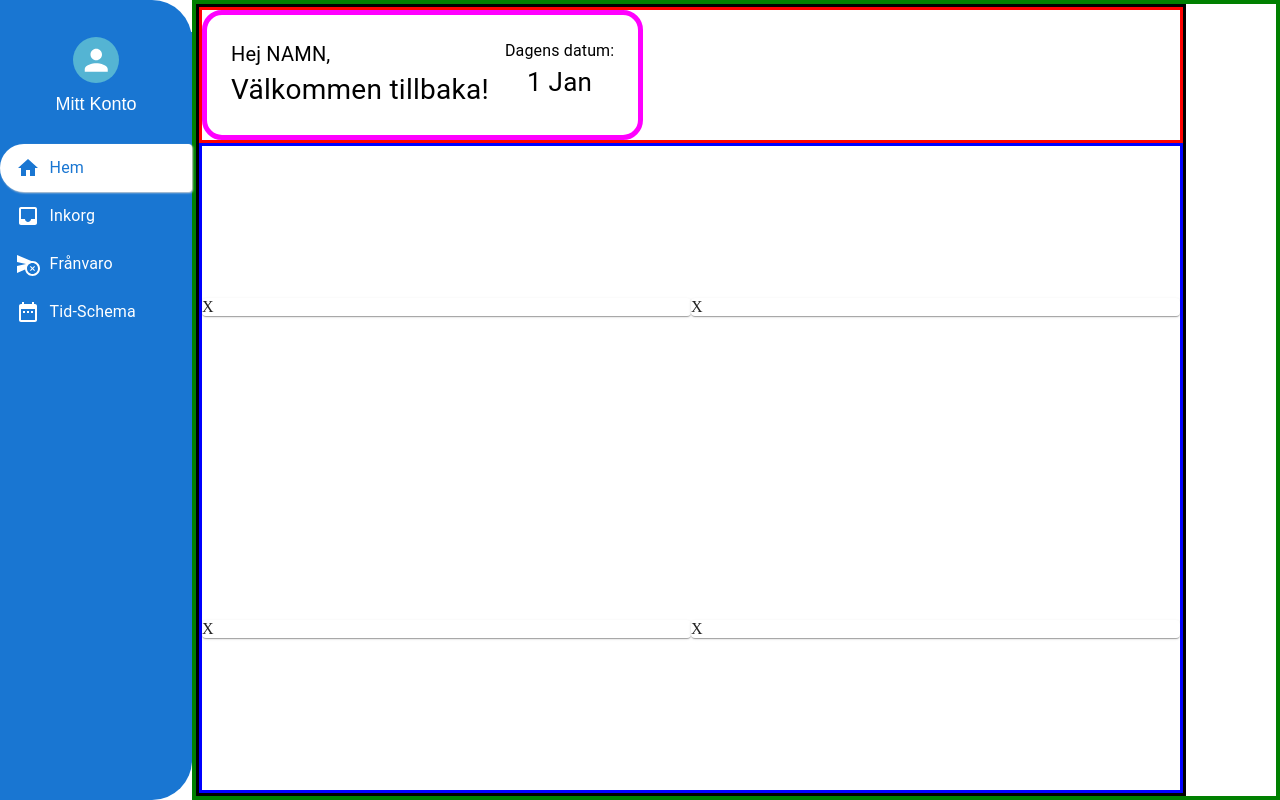
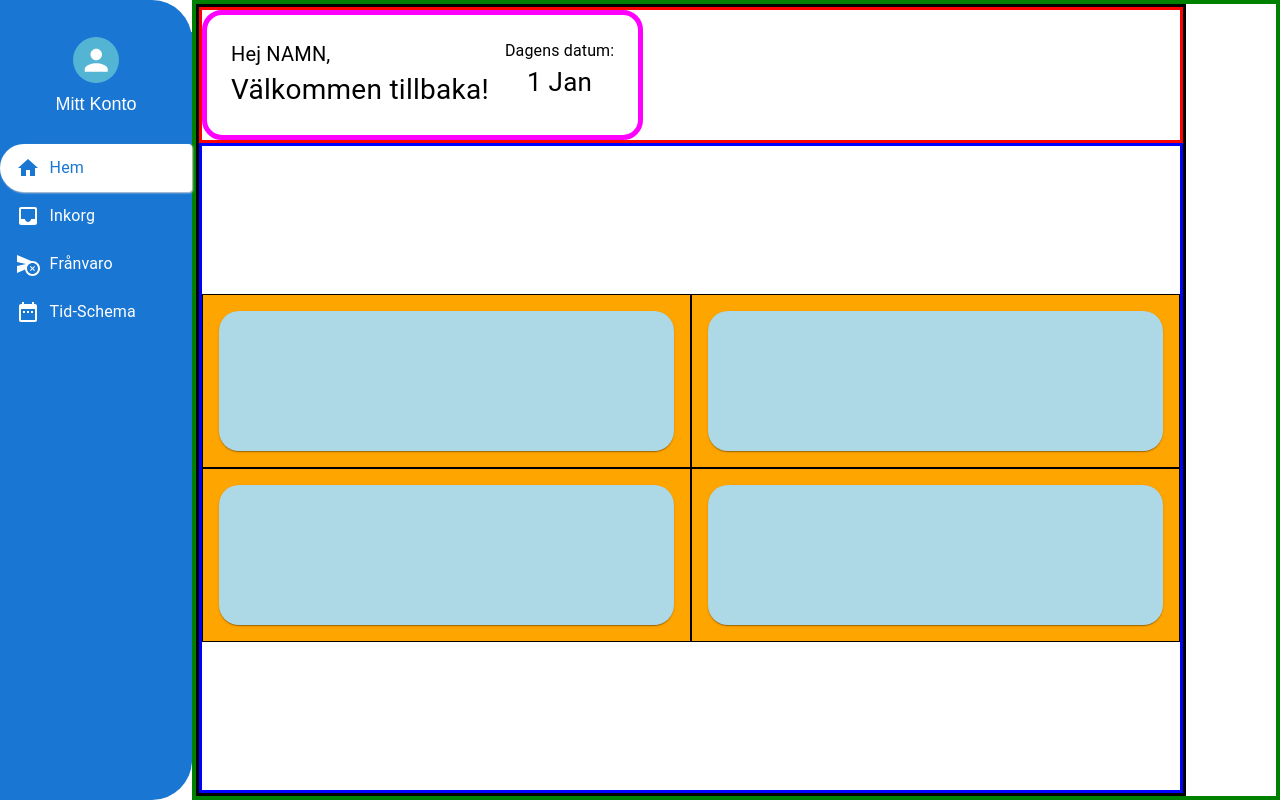
Before and after one commit to A-ForssmanP/InteractWithSchool, a React (Vite) app in the folder frontend/: page / in a window 1280 px wide. Built offline with nearby package versions, Linux system fonts and the light colour scheme; the HTML template or start-up script is replaced by a standard one.

Commit message:
work on grid layout

```diff
--- a/frontend/src/pages/dashBoard/DashBoard.jsx
+++ b/frontend/src/pages/dashBoard/DashBoard.jsx
@@ -1,5 +1,5 @@
 import { Box, Card, CardContent, Typography, Paper, Grid } from "@mui/material";
-import { orange } from "@mui/material/colors";
+import { lightBlue, orange } from "@mui/material/colors";
 
 /* content:
 welcome message
@@ -10,6 +10,19 @@ anteckningar
 list på sina barn
 Klass lista med färäldrar
 */
+
+// render grid items
+const renderGridItems = () => {
+  for (let i = 0; i < 4; i++) {
+    return (
+      <Grid maxWidth={"100%"} item xs={6} border={"1px solid black"}>
+        <Paper
+          sx={{ bgcolor: "lightblue", height: "100%", width: "100%" }}
+        ></Paper>
+      </Grid>
+    );
+  }
+};
 
 function DashBoard() {
   return (
@@ -48,25 +61,97 @@ function DashBoard() {
           </Box>
         </Box>
 
-        <Box flexGrow={1} border={"3px solid blue"}>
+        <Box
+          display={"flex"}
+          justifyContent={"left"}
+          alignItems={{ sm: "center" }}
+          flexGrow={1}
+          border={"3px solid blue"}
+        >
           <Grid
             container
-            justifyContent="center"
-            alignItems="center"
-            height={"100%"}
+            // justifyContent="center"
+            // alignItems="center"
+            width={1300}
+            maxWidth={"100%"}
+            height={"54%"}
+            // rowSpacing={2}
+            // columnSpacing={1}
+            bgcolor={"orange"}
           >
-            <Grid item xs={6}>
-              <Paper>X</Paper>
+            {Array(4)
+              .fill("")
+              .map((item, indx) => {
+                return (
+                  <Grid
+                    item
+                    key={indx}
+                    xs={6}
+                    border={"1px solid black"}
+                    p={{ xs: 1, sm: 2 }}
+
+                    // padding={{ sm: 2 }}
+                    // paddingRight={2}
+
+                    // display={"flex"}
+                    // justifyContent={"center"}
+                    // alignItems={"center"}
+                  >
+                    <Paper
+                      sx={{
+                        height: "100%",
+                        width: "100%",
+                        bgcolor: "lightBlue",
+                        borderRadius: 5,
+                      }}
+                    ></Paper>
+                  </Grid>
+                );
+              })}
+            {/* {Array(4)
+              .fill(
+                <Grid
+                  item
+                  xs={6}
+                  border={"1px solid black"}
+                  p={2}
+
+                  // display={"flex"}
+                  // justifyContent={"center"}
+                  // alignItems={"center"}
+                >
+                  <Paper
+                    sx={{
+                      height: "100%",
+                      width: "100%",
+                      bgcolor: "lightBlue",
+                    }}
+                  ></Paper>
+                </Grid>
+              )
+              .map((item, indx) => {
+                return item;
+              })} */}
+            {/* <Grid maxWidth={"100%"} item xs={6} border={"1px solid black"}>
+              <Paper
+                sx={{ bgcolor: "lightblue", height: "100%", width: "100%" }}
+              ></Paper>
             </Grid>
             <Grid item xs={6}>
-              <Paper>X</Paper>
+              <Paper
+                sx={{ bgcolor: "lightblue", height: "100%", width: "100%" }}
+              ></Paper>
             </Grid>
             <Grid item xs={6}>
-              <Paper>X</Paper>
+              <Paper
+                sx={{ bgcolor: "lightblue", height: "100%", width: "100%" }}
+              ></Paper>
             </Grid>
             <Grid item xs={6}>
-              <Paper>X</Paper>
-            </Grid>
+              <Paper
+                sx={{ bgcolor: "lightblue", height: "100%", width: "100%" }}
+              ></Paper>
+            </Grid> */}
           </Grid>
         </Box>
       </Grid>
```
